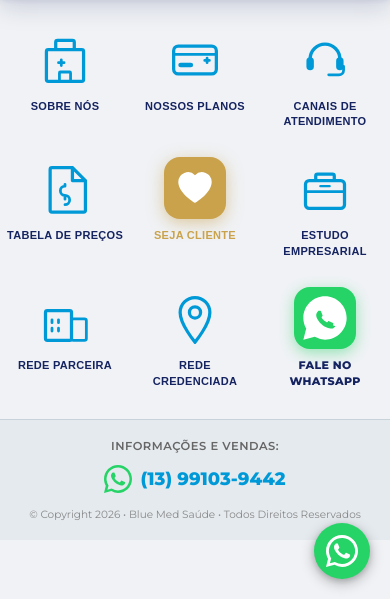
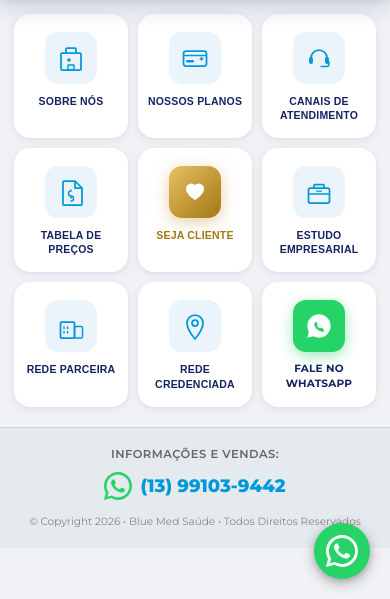
Before and after one commit to Eriiqy/bluemed-lp, a plain HTML site: page index.html in a window 390 px wide. Shown: the part 245-844 px from the top of the page. Drawn offline with Linux system fonts and the light colour scheme.

Commit message:
design: redesign mobile nav tiles — white cards with shadow, refined icons

```diff
--- a/index.html
+++ b/index.html
@@ -1096,16 +1096,16 @@
     .mob-dot{width:7px;height:7px;border-radius:50%;background:rgba(255,255,255,.45);transition:background .4s,transform .4s}
     .mob-dot.active{background:#fff;transform:scale(1.25)}
 
-    .mob-grid{display:grid;grid-template-columns:repeat(3,1fr);gap:0;background:transparent;padding:14px 0 18px}
-    .mob-tile{background:transparent;display:flex;flex-direction:column;align-items:center;justify-content:flex-start;padding:16px 6px 12px;cursor:pointer;border:none;outline:none;text-align:center;-webkit-tap-highlight-color:transparent;width:100%;text-decoration:none;transition:opacity .12s}
-    .mob-tile:active{opacity:.55}
-    .mob-tile-icon{width:62px;height:62px;border-radius:16px;background:transparent;display:flex;align-items:center;justify-content:center;margin-bottom:9px;flex-shrink:0}
-    .mob-tile-icon.c-featured{background:#C9A24B;box-shadow:0 4px 16px rgba(201,162,75,.5)}
+    .mob-grid{display:grid;grid-template-columns:repeat(3,1fr);gap:10px;background:transparent;padding:16px 14px 20px}
+    .mob-tile{background:#fff;border-radius:16px;box-shadow:0 2px 10px rgba(21,35,97,.07),0 1px 3px rgba(21,35,97,.04);display:flex;flex-direction:column;align-items:center;justify-content:flex-start;padding:18px 8px 16px;cursor:pointer;border:none;outline:none;text-align:center;-webkit-tap-highlight-color:transparent;width:100%;text-decoration:none;transition:transform .15s ease,box-shadow .15s ease}
+    .mob-tile:active{transform:scale(.94);box-shadow:0 1px 4px rgba(21,35,97,.05)}
+    .mob-tile-icon{width:52px;height:52px;border-radius:13px;background:#EBF4FB;display:flex;align-items:center;justify-content:center;margin-bottom:10px;flex-shrink:0}
+    .mob-tile-icon.c-featured{background:linear-gradient(135deg,#E8C063 0%,#A37714 100%);box-shadow:0 4px 16px rgba(201,162,75,.5)}
     .mob-tile-icon.c-whatsapp{background:#25D366;box-shadow:0 4px 14px rgba(37,211,102,.45)}
-    .mob-tile-icon svg{width:52px;height:52px;display:block}
-    .mob-tile-icon img{width:50px;height:50px;object-fit:contain}
-    .mob-tile span{font-size:11px;font-weight:800;letter-spacing:.3px;color:#152361;text-transform:uppercase;line-height:1.4}
-    .mob-tile span.c-featured-lbl{color:#C9A24B}
+    .mob-tile-icon svg{width:28px;height:28px;display:block}
+    .mob-tile-icon img{width:28px;height:28px;object-fit:contain}
+    .mob-tile span{font-size:10.5px;font-weight:700;letter-spacing:.2px;color:#152361;text-transform:uppercase;line-height:1.35}
+    .mob-tile span.c-featured-lbl{color:#A37714}
 
     .mob-footer{background:#e5eaee;border-top:1px solid #c8d2da;padding:18px 16px;text-align:center}
     .mob-footer-lbl{font-size:11.5px;color:#666;font-weight:600;letter-spacing:.5px;margin-bottom:10px;text-transform:uppercase}
```
